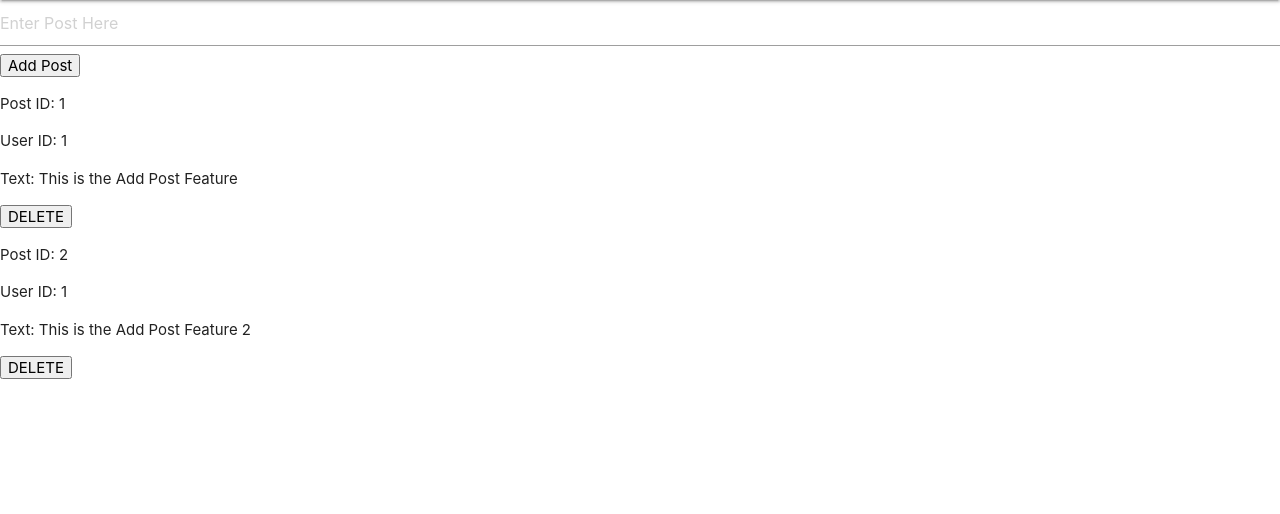
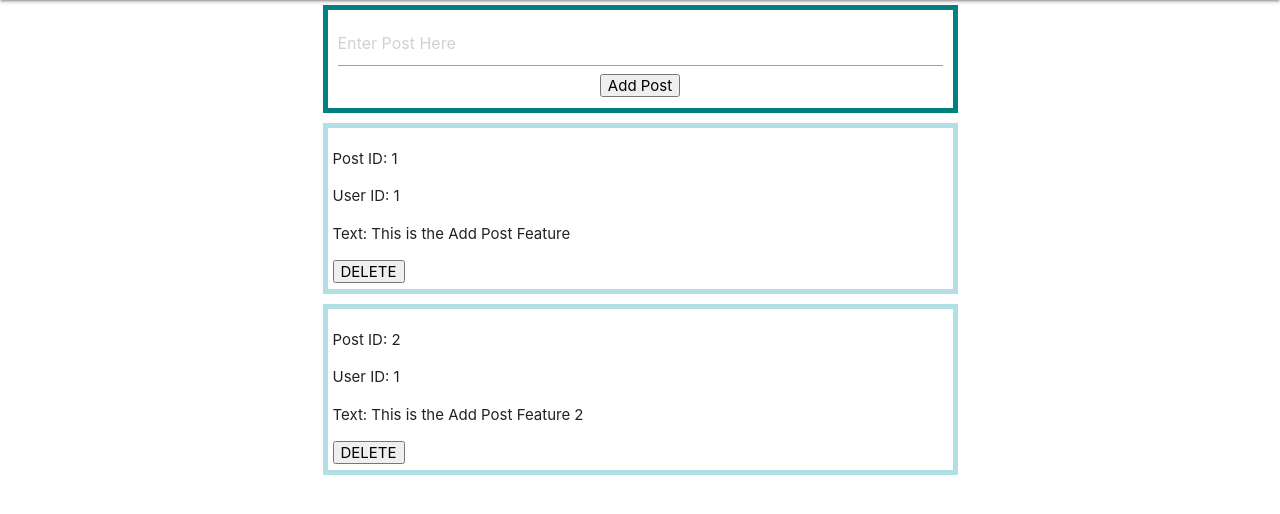
Before and after one commit to RandyDeo/INFO2602-Final, a Flask app: template templates/app.html in a window 1280 px wide. Shown: the part 64-578 px from the top of the page. Run offline with Flask 2, Linux system fonts and the light colour scheme; the template is opened without the code that fills it: values that come from a table or form of the project are taken from there, others are empty.

Commit message:
Adding some Styling

```diff
--- a/main.py
+++ b/main.py
@@ -72,8 +72,8 @@ def submitPost():
 @login_required
 def deletePost():
     if request.method == "DELETE":
-        selectedPost = Post.query.filter_by(id="1").first()
-        db.session.remove(selectedPost)
+        post = Post.query.filter(id='1').one()
+        db.session.delete(post)
         db.session.commit()
 
     return redirect('/app')
--- a/templates/app.html
+++ b/templates/app.html
@@ -5,16 +5,21 @@
 {{ super() }}
 
 {% block content %}
-
+    <div style="padding: 5px; text-align: center;">
+    <div style="border: 5px solid Teal; max-width: 50%; margin: auto; padding: 10px;">
     <form action="/app" method="POST">
 
         <input type="text" name="textBox" placeholder="Enter Post Here">
         <button>Add Post</button>
 
     </form>
+    </div>
+    </div>
 
     {% for post in allPosts %}
 
+    <div style="padding: 5px;">
+    <div style="border: 5px solid powderblue; max-width: 50%; margin: auto; padding: 5px;">
     <form action="/app" method="DELETE">
         <p>Post ID: {{post.id}}</p>
         <p>User ID: {{post.userid}}</p>
@@ -22,7 +27,8 @@
 
         <button>DELETE</button>
     </form>
-
+    </div>
+    </div>
     {% endfor %}
 
 {% endblock %}
--- a/templates/index.html
+++ b/templates/index.html
@@ -5,7 +5,8 @@
 {{ super() }}
 
 {% block content %}
-
+	<div style="padding-top: 5%; text-align: center;">
+    <div style="border: 5px solid Teal; max-width: 25%; margin: auto; padding: 10px;">
         <form action="/login" method="POST">
 
 			<input type="text" name="user" placeholder="Username">
@@ -13,5 +14,6 @@
 			<button>Login</button>
 
 		</form>
-
+	</div>
+	</div>
 {% endblock %}
```
Also changed, not shown: test.db.
